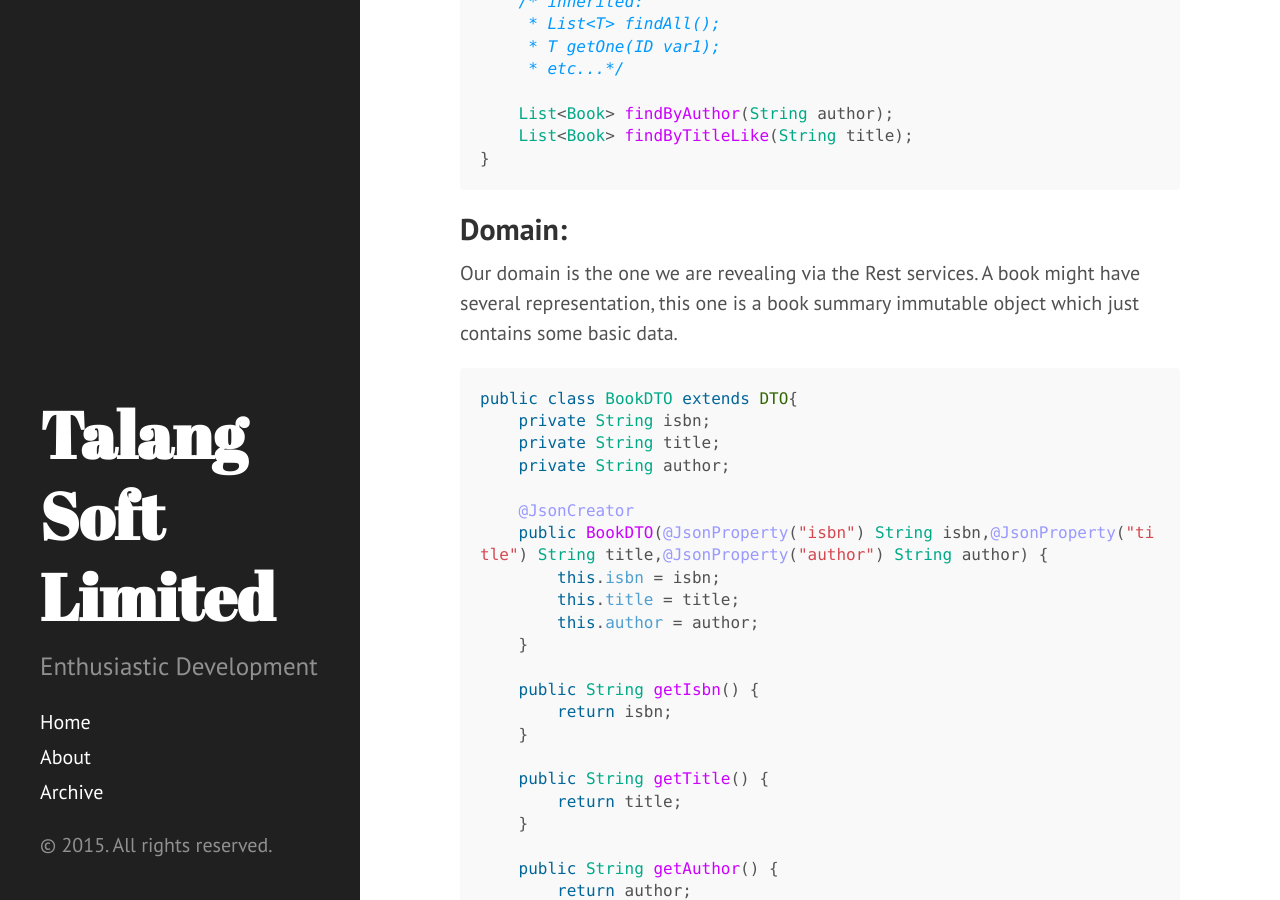
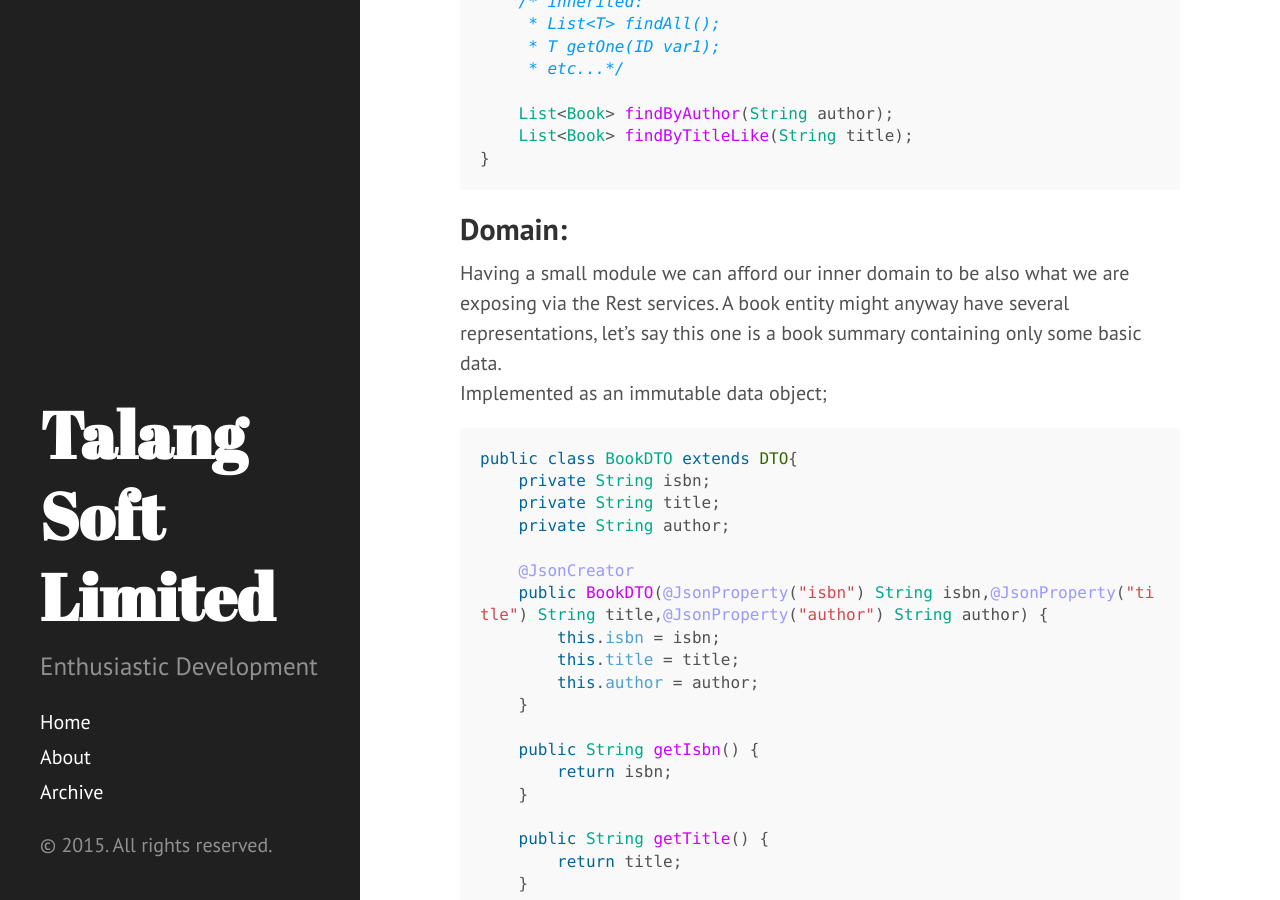
Before and after one commit to timeamolnar/tamaslang.github.io, a Jekyll site: the page built from _posts/2015-02-21-module_architecture.md, in a window 1280 px wide and 900 px high, scrolled down 4094 px. Built offline with Jekyll 4.4.1, drawn with Linux system fonts in a browser that asks for light colours; Markdown is read by kramdown in place of the engine named in the settings; comment, search, counter and statistics services are not loaded.

Commit message:
fix blog text

````diff
--- a/_posts/2015-02-21-module_architecture.md
+++ b/_posts/2015-02-21-module_architecture.md
@@ -124,8 +124,9 @@ public interface BookRepository extends JpaRepository<Book,String> {
 ```
 
 ## Domain:
-Our domain is the one we are revealing via the Rest services. A book might have several representation,
-this one is a book summary immutable object which just contains some basic data.
+Having a small module we can afford our inner domain to be also what we are exposing via the Rest services.
+A book entity might anyway have several representations, let's say this one is a book summary containing only some basic data.<br/>
+Implemented as an immutable data object;
 
 ```java
 public class BookDTO extends DTO{
````
